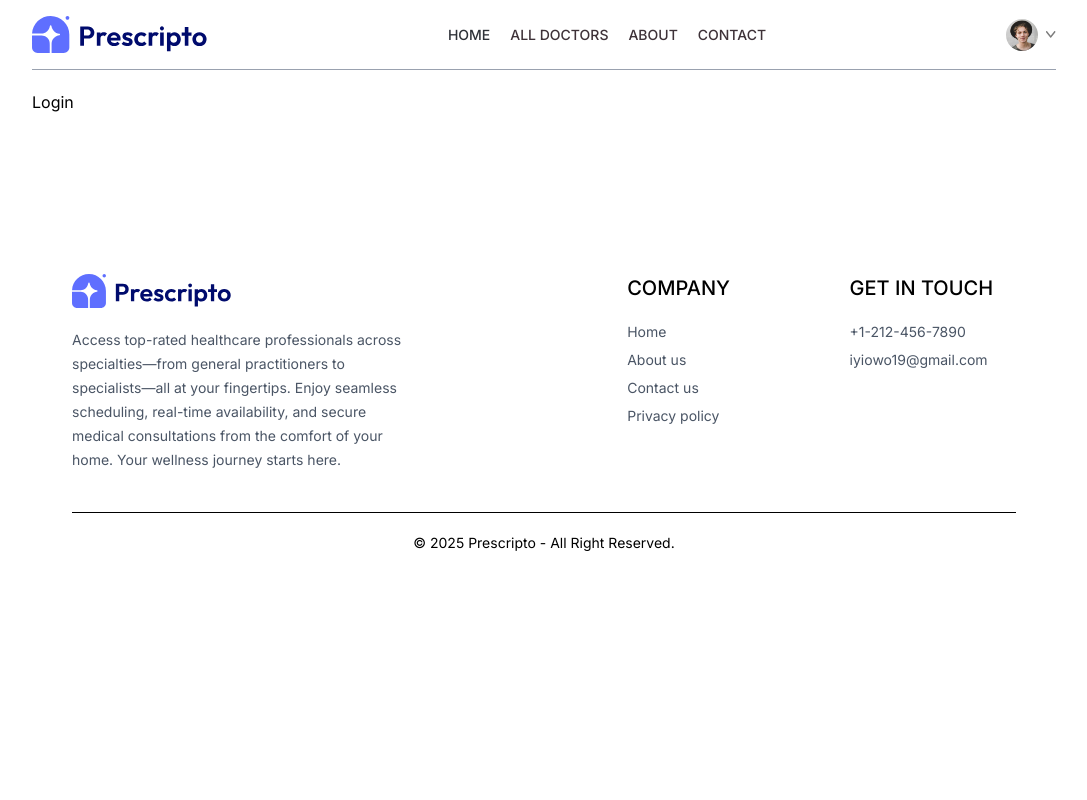
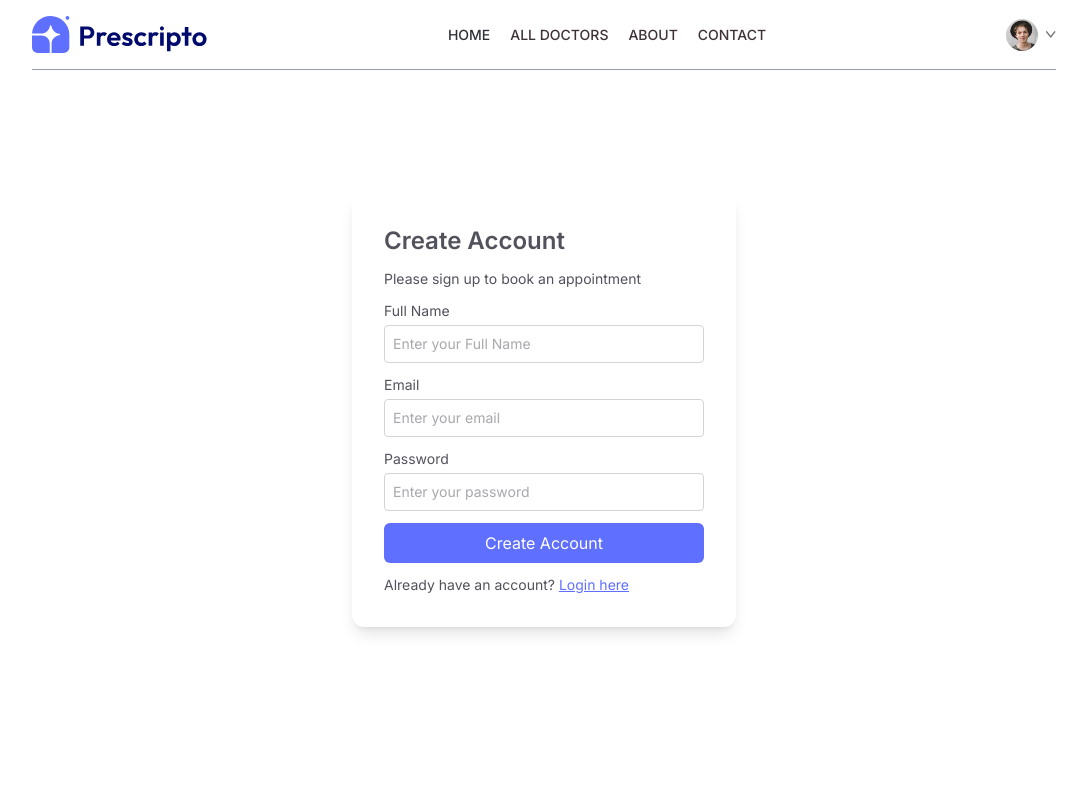
Before and after one commit to David-Jesse/prescripto, a React (Vite) app: page /login in a window 1280 px wide. Shown: the top 800 px of the page, without its empty margins (96-1183 px from the left). Built offline with nearby package versions, Linux system fonts and the light colour scheme.

Commit message:
feat: added login

```diff
--- a/src/pages/Login.tsx
+++ b/src/pages/Login.tsx
@@ -1,8 +1,63 @@
+import {useState} from "react";
+
+
 const Login = () => {
+
+    const [state, setState] = useState('Sign Up')
+
+    const [email, setEmail] = useState('')
+    const [password, setPassword] = useState('')
+    const [name, setName] = useState('')
+
+    const onSubmit = async (e: any) => {
+        e.preventDefault();
+    }
+
     return (
-        <div>
-            Login
-        </div>
+        <form
+            action=""
+            className={'min-h-[80vh] flex justify-center items-center'}
+        >
+            <div
+                className={'flex flex-col gap-3 items-start p-8 min-w-[340px] sm:min-w-96 rounded-xl text-zinc-600 text-sm shadow-lg'}>
+                <p className={'text-2xl font-semibold'}>{state === 'Sign Up' ? 'Create Account' : "Login"}</p>
+                <p>Please {state === 'Sign Up' ? 'sign up' : 'login'} to book an appointment </p>
+                {
+                    state === 'Sign Up' && <div className={'w-full'}>
+                        <p>Full Name</p>
+                        <input className={'border border-zinc-300 outline-none rounded focus:outline-[#5f6fff] w-full p-2 mt-1'} type="text"
+                               onChange={(e) => setName(e.target.value)} value={name} placeholder="Enter your Full Name"
+                               required/>
+                    </div>
+                }
+
+                <div className={'w-full'}>
+                    <p>Email</p>
+                    <input className={'border border-zinc-300 outline-none focus:outline-[#5f6fff] rounded w-full p-2 mt-1'} type="email"
+                           onChange={(e) => setEmail(e.target.value)} value={email} placeholder="Enter your email"
+                           required/>
+                </div>
+                <div className={'w-full'}>
+                    <p>Password</p>
+                    <input className={'border border-zinc-300 rounded outline-none focus:border-[#5f6fff] w-full p-2 mt-1'} type="password"
+                           onChange={(e) => setPassword(e.target.value)} value={password}
+                           placeholder="Enter your password" required/>
+                </div>
+
+                <button
+                    className={'bg-[#5f6fff] text-white py-2 w-full cursor-pointer rounded-md text-base hover:shadow-lg transform hover:scale-[1.02] transition-all'}>{state === 'Sign Up' ? 'Create Account' : 'Sign In'}</button>
+                {
+                    state === 'Sign Up' ?
+                        <p>Already have an account? <span onClick={() => setState('Login')}
+                                                          className={'text-[#5f6fff] underline cursor-pointer hover:text-[#4f5fef] transition-colors duration-300'}>Login here</span>
+                        </p>
+                        : <p>Create a new account? <span onClick={() => setState('Sign Up')}
+                                                         className={'text-[#5f6fff] underline cursor-pointer'}>click here</span>
+                        </p>
+                }
+            </div>
+
+        </form>
     )
 }
 
--- a/src/pages/MyProfile.tsx
+++ b/src/pages/MyProfile.tsx
@@ -1,3 +1,5 @@
+
+
 const MyProfile = () => {
     return (
         <div>
```
